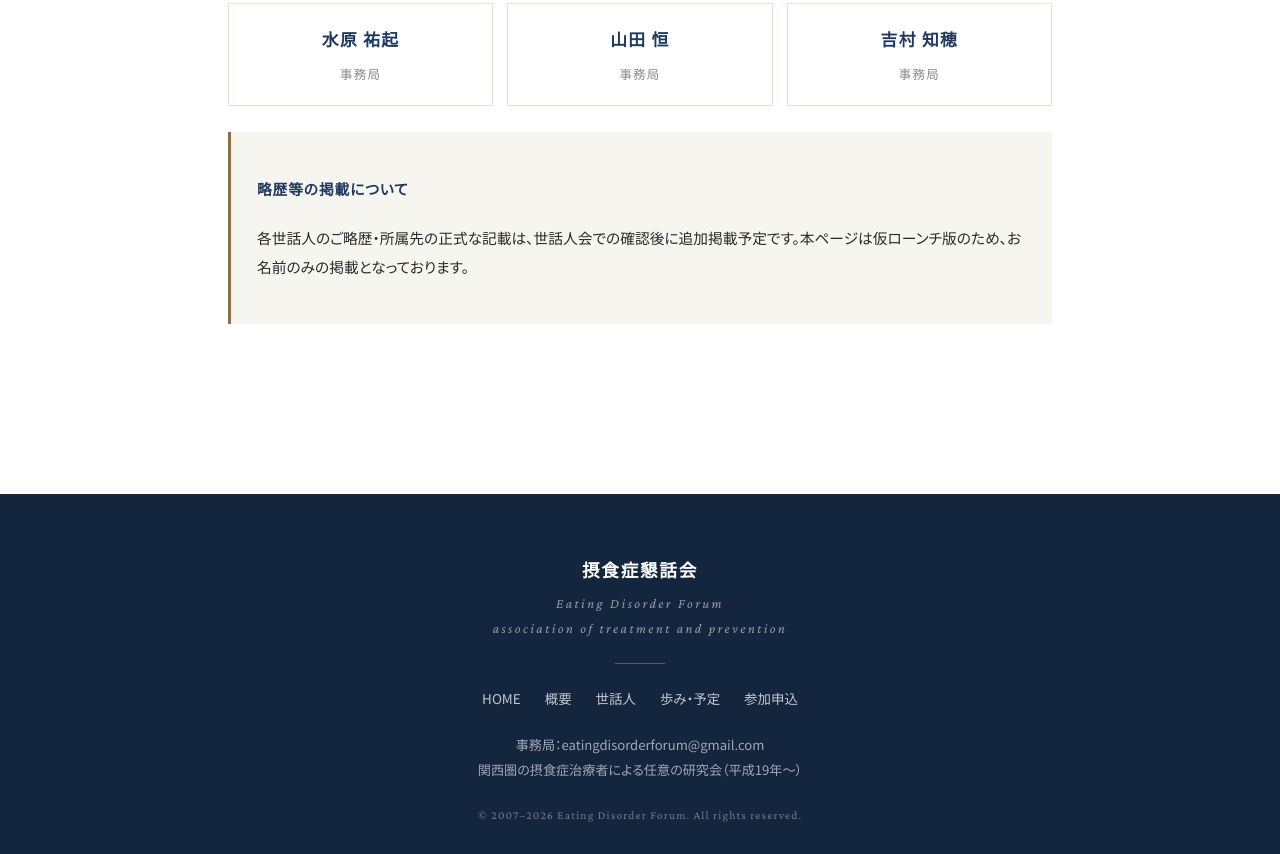
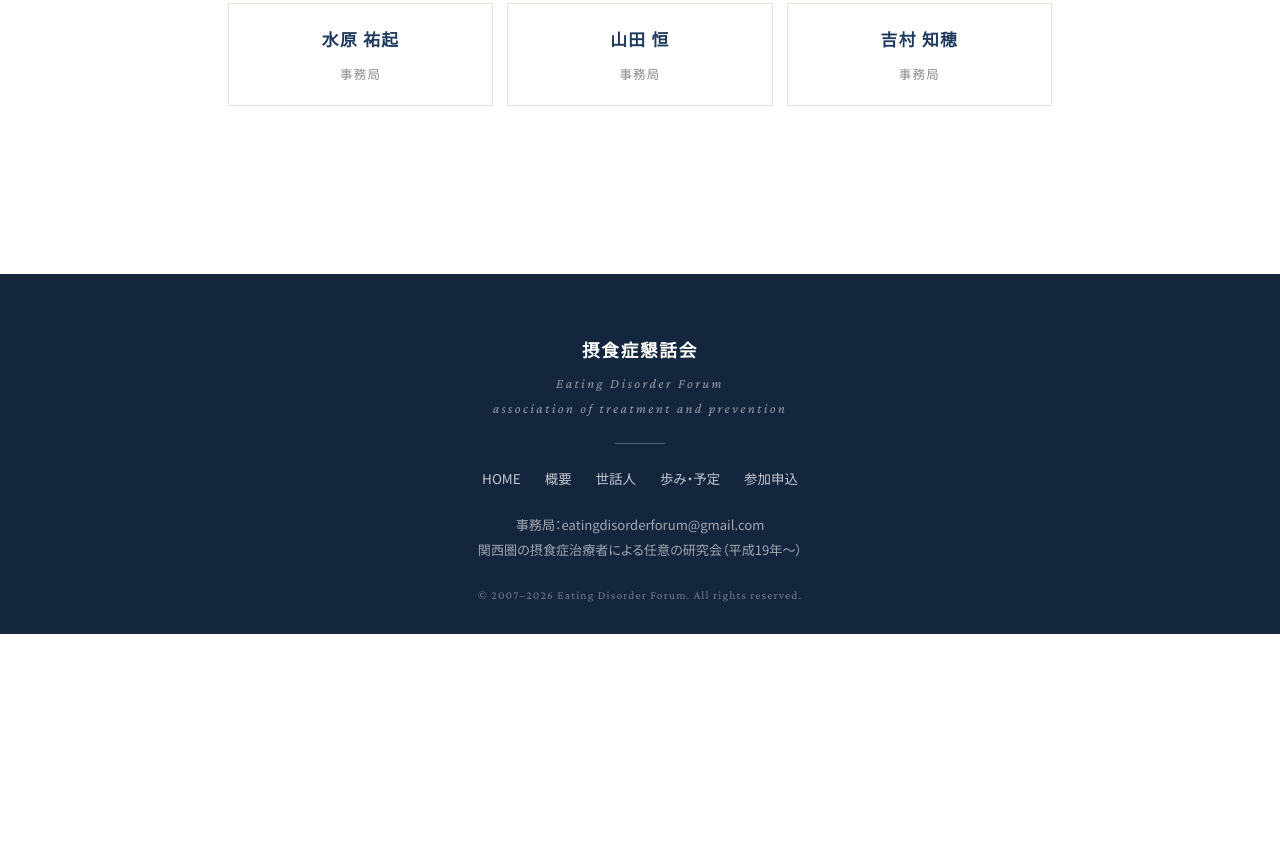
Before and after one commit to mizuhara-cl/edforum-site, an Astro site: page /edforum-site/officers in a window 1280 px wide. Shown: the part 1256-2110 px from the top of the page. After the commit the page ends 1890 px from the top, so only its background shows below. Built offline with nearby package versions, Linux system fonts and the light colour scheme; Astro itself is replaced by a stand-in of ours.

Commit message:
content(officers): 略歴等の掲載予定の注記を外す（世話人は名前のみで掲載・永田先生と先生の方針）
Co-Authored-By: Claude Opus 5.5 <noreply@anthropic.com>
Claude-Session: https://claude.ai/code/session_012BEMEJ5AAwso8W51sHpaV1

```diff
--- a/src/pages/officers.astro
+++ b/src/pages/officers.astro
@@ -51,13 +51,6 @@ const jimukyoku = ['水原 祐起', '山田 恒', '吉村 知穂'];
             </div>
           ))}
         </div>
-
-        <div class="notice">
-          <p class="notice__title">略歴等の掲載について</p>
-          <p>
-            各世話人のご略歴・所属先の正式な記載は、世話人会での確認後に追加掲載予定です。本ページは仮ローンチ版のため、お名前のみの掲載となっております。
-          </p>
-        </div>
       </div>
     </div>
   </section>
```
